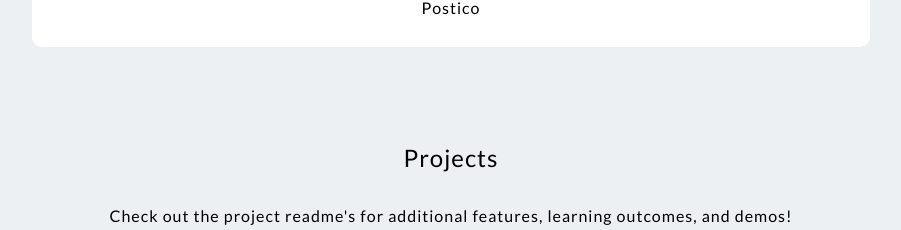
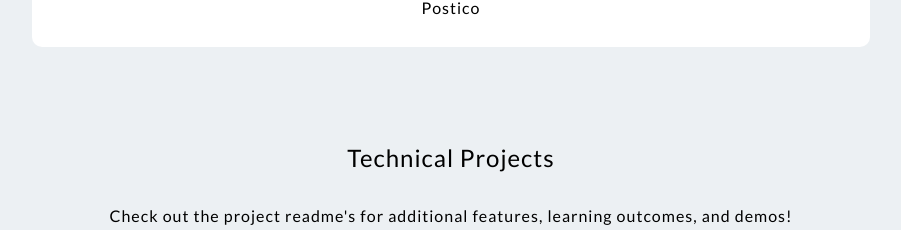
Before and after one commit to DevKarenC/karen-portfolio-v1, a React (Create React App) app: page / in a window 1280 px wide. Shown: the part 1893-2123 px from the top of the page, without its empty margins (362-1263 px from the left). Built offline with nearby package versions, Linux system fonts and the light colour scheme.

Commit message:
Rename the section to Technical Projects

```diff
--- a/src/components/Pages/Projects/index.js
+++ b/src/components/Pages/Projects/index.js
@@ -11,7 +11,7 @@ import {
 const Projects = () => {
   return (
     <ProjectPageDiv id="projects">
-      <Title style={{ margin: '2.5rem 0 1.5rem 0' }}>Projects</Title>
+      <Title style={{ margin: '2.5rem 0 1.5rem 0' }}>Technical Projects</Title>
       <Text
         style={{ textAlign: 'center', fontWeight: '400', marginBottom: '1rem' }}
       >
```
